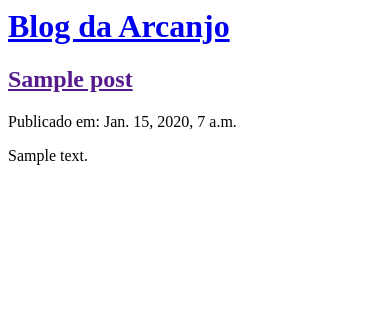
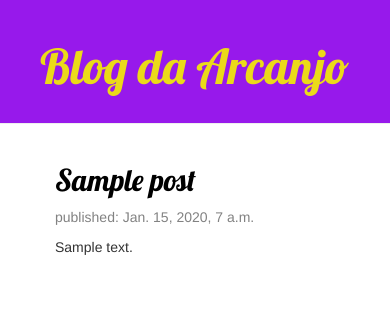
Before and after one commit to aarcanjo/my_first_blog, a Django app: page / in a window 390 px wide. Shown: the top 326 px of the page. Run offline with Django 3.2, Linux system fonts and the light colour scheme; tables that the repository leaves empty hold one stand-in row (values such as "Sample post"); some libraries are stand-ins or nearby versions.

Commit message:
Adição dos estáticos para o blog

```diff
--- /dev/null
+++ b/blog/static/css/blog.css
@@ -0,0 +1,46 @@
+.page-header {
+    background-color: #9719eb;
+    margin-top: 0;
+    padding: 20px 20px 20px 40px;
+}
+
+.page-header h1, .page-header h1 a, .page-header h1 a:visited, .page-header h1 a:active {
+    color: #ebda19;
+    font-size: 36pt;
+    text-decoration: none;
+}
+
+.content {
+    margin-left: 40px;
+}
+
+h1, h2, h3, h4 {
+    font-family: 'Lobster', cursive;
+}
+
+.date {
+    color: #828282;
+}
+
+.save {
+    float: right;
+}
+
+.post-form textarea, .post-form input {
+    width: 100%;
+}
+
+.top-menu, .top-menu:hover, .top-menu:visited {
+    color: #ffffff;
+    float: right;
+    font-size: 26pt;
+    margin-right: 20px;
+}
+
+.post {
+    margin-bottom: 70px;
+}
+
+.post h2 a, .post h2 a:visited {
+    color: #000000;
+}
--- a/blog/templates/blog/post_list.html
+++ b/blog/templates/blog/post_list.html
@@ -1,22 +1,35 @@
+{% load static %}
 <html>
 
     <head>
         <title> Blog da Arcanjo</title>
+        <link rel="stylesheet" href="//maxcdn.bootstrapcdn.com/bootstrap/3.2.0/css/bootstrap.min.css">
+        <link rel="stylesheet" href="//maxcdn.bootstrapcdn.com/bootstrap/3.2.0/css/bootstrap-theme.min.css">
+        <link href="//fonts.googleapis.com/css?family=Lobster&subset=latin,latin-ext" rel="stylesheet" type="text/css">
+        <link rel="stylesheet" href="{% static 'css/blog.css' %}">
+
     </head>
     <body>
-        <div>
+        <div class="page-header">
             <h1><a href="/">Blog da Arcanjo</a></h1>
         </div>
 
-        {% for post in posts %}
+        <div class="content container">
+            <div class="row">
+                <div class="col-md-8">
+                    {% for post in posts %}
+                        <div class="post">
 
-            <div>
-                <h2><a href=""> {{ post.title }}</a></h2>
-                <p> Publicado em: {{ post.published_date }}</p>
-                <p>{{ post.text|linebreaksbr }}</p>
+                            <h2><a href="">{{ post.title }}</a></h2>
+                            <div class="date">
+                                <p>published: {{ post.published_date }}</p>
+                            </div>
+                            <p>{{ post.text|linebreaksbr }}</p>
+                        </div>
+                    {% endfor %}
+                </div>
             </div>
-
-        {% endfor %}
+        </div>
 
     </body>
 
```
